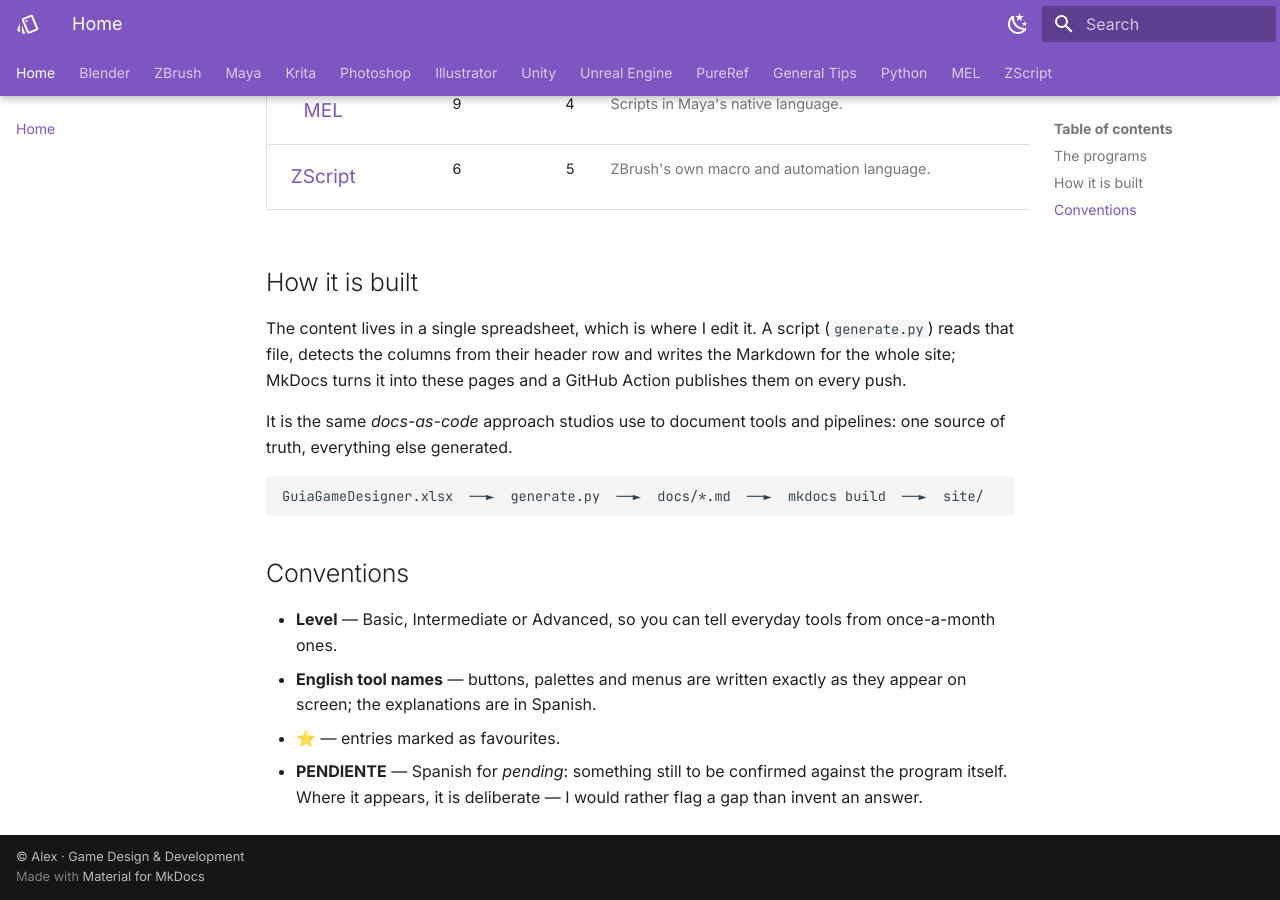
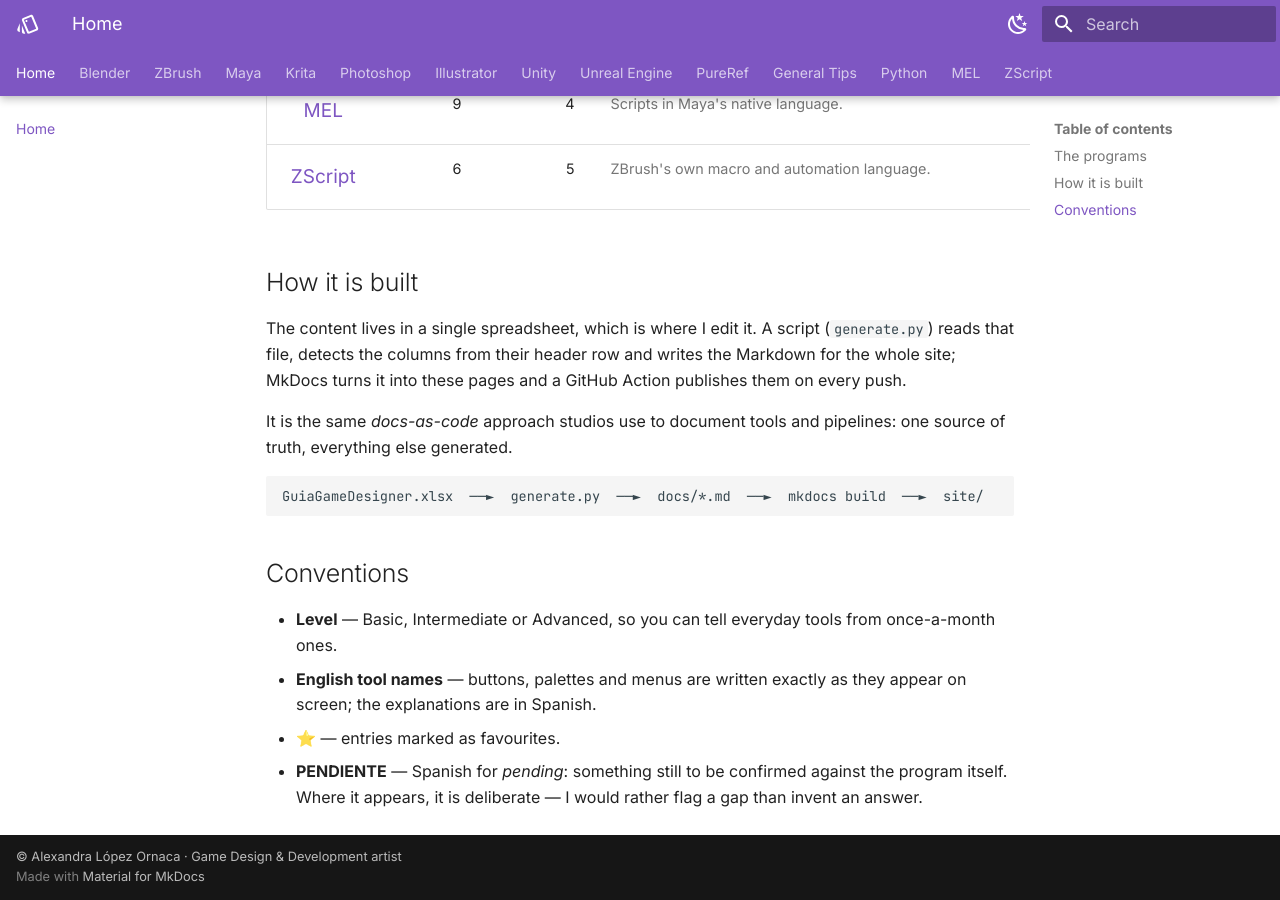
Before and after one commit to alexandralopezornaca23/Game-Designer-s-Guide, an MkDocs documentation site: the page built from docs/index.md, in a window 1280 px wide and 900 px high, scrolled down 1413 px. Built offline with MkDocs 1.6.1 and Material for MkDocs 9.7.7, drawn with Linux system fonts in a browser that asks for light colours.

Commit message:
Update mkdocs.yml
Update the name of author and copyright

```diff
--- a/mkdocs.yml
+++ b/mkdocs.yml
@@ -4,8 +4,8 @@ site_name: Game Art Tools Reference
 site_description: >-
   Shortcuts, tools and interface reference for Blender, ZBrush, Maya, Krita,
   Unity, Unreal Engine and more — searchable across every program at once.
-site_author: Alex
-copyright: © Alex · Game Design & Development
+site_author: Alexandra López Ornaca
+copyright: © Alexandra López Ornaca · Game Design & Development artist
 
 theme:
   name: material
```
